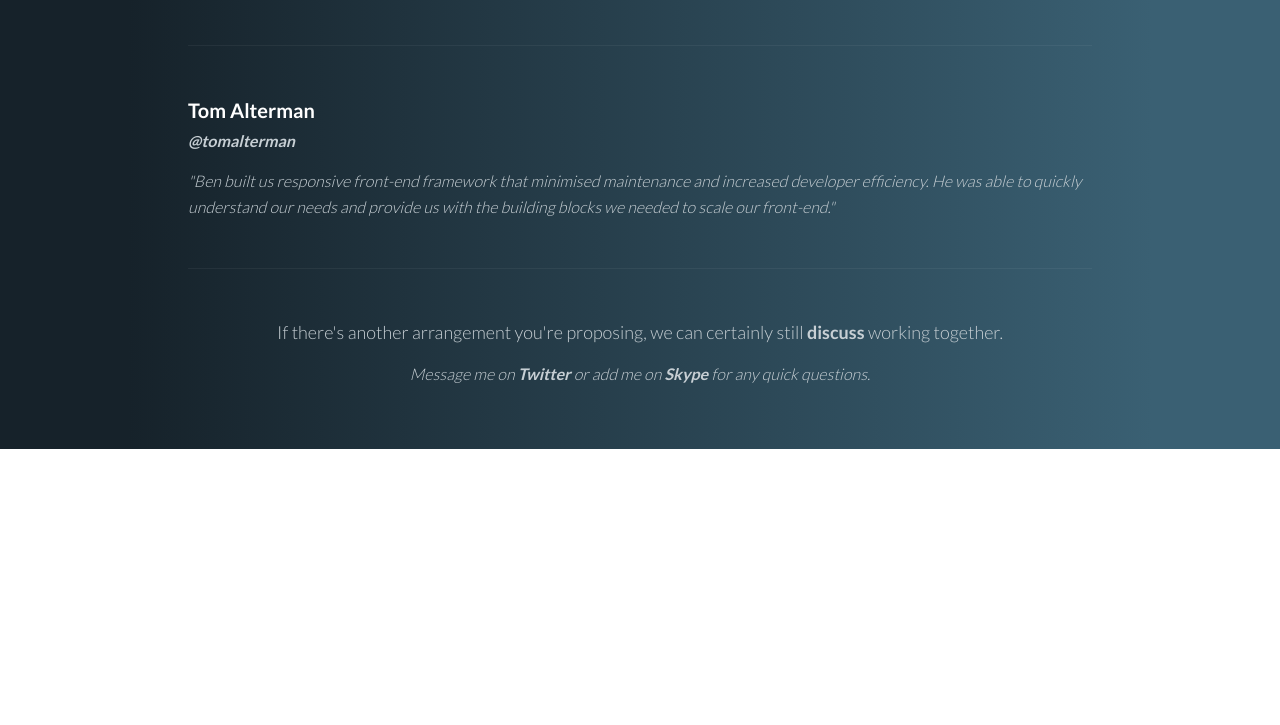
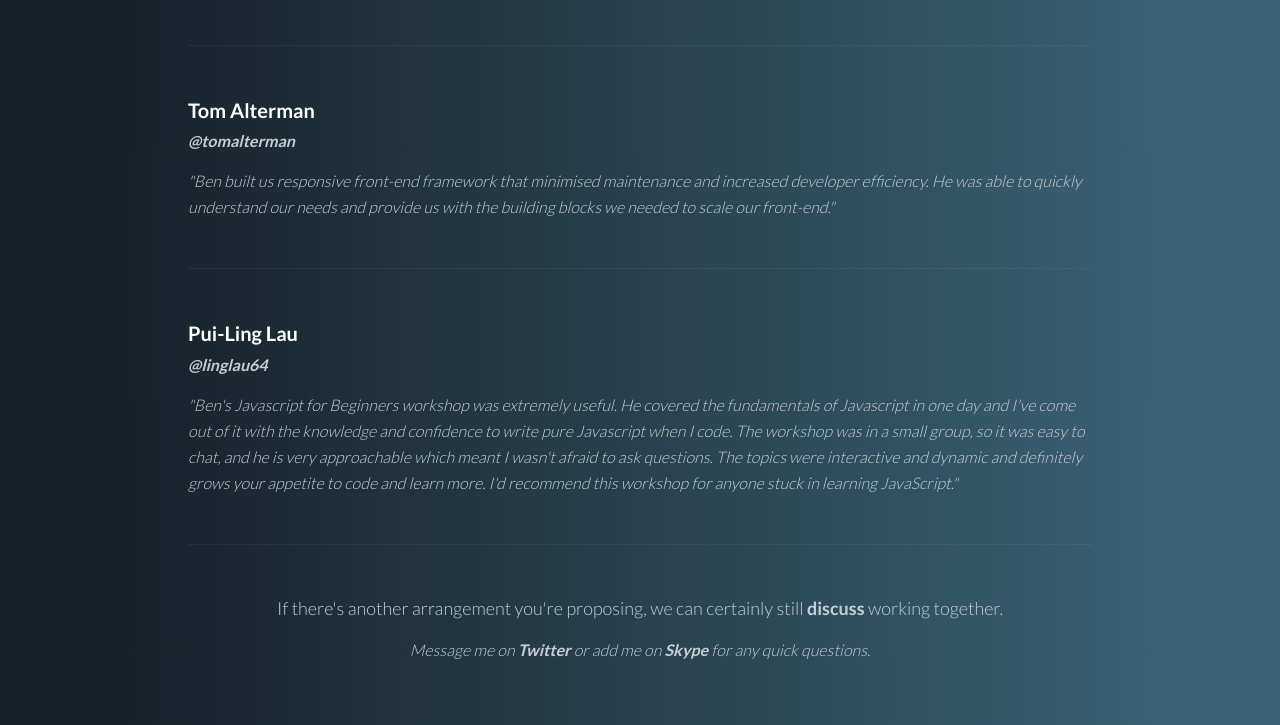
Before and after one commit to benhowdle89/hire, a website: page index.html in a window 1280 px wide. Shown: the part 2395-3120 px from the top of the page. Before the commit the page ends 2844 px from the top, so only its background shows below. Drawn offline with Linux system fonts and the light colour scheme.

Commit message:
new testimonial

```diff
--- a/index.html
+++ b/index.html
@@ -91,6 +91,14 @@
 
 			<hr>
 
+			<div class="sell">
+				<h3>Pui-Ling Lau</h3>
+				<p class="meta breathe-bottom"><a href="https://twitter.com/linglau64">@linglau64</a></p>
+				<blockquote>"Ben's Javascript for Beginners workshop was extremely useful. He covered the fundamentals of Javascript in one day and I've come out of it with the knowledge and confidence to write pure Javascript when I code. The workshop was in a small group, so it was easy to chat, and he is very approachable which meant I wasn't afraid to ask questions. The topics were interactive and dynamic and definitely grows your appetite to code and learn more. I'd recommend this workshop for anyone stuck in learning JavaScript."</blockquote>
+			</div>
+
+			<hr>
+
 			<div class="centered">
                 <p class="breathe-bottom">If there's another arrangement you're proposing, we can certainly still <a href="mailto:hello@benhowdle.im?subject=Work request">discuss</a> working together.</p>
                 <p class="meta">Message me on <a href="http://twitter.com/benhowdle">Twitter</a> or add me on <a href="skype:ben_howdle89?add">Skype</a> for any quick questions.</p>
```
